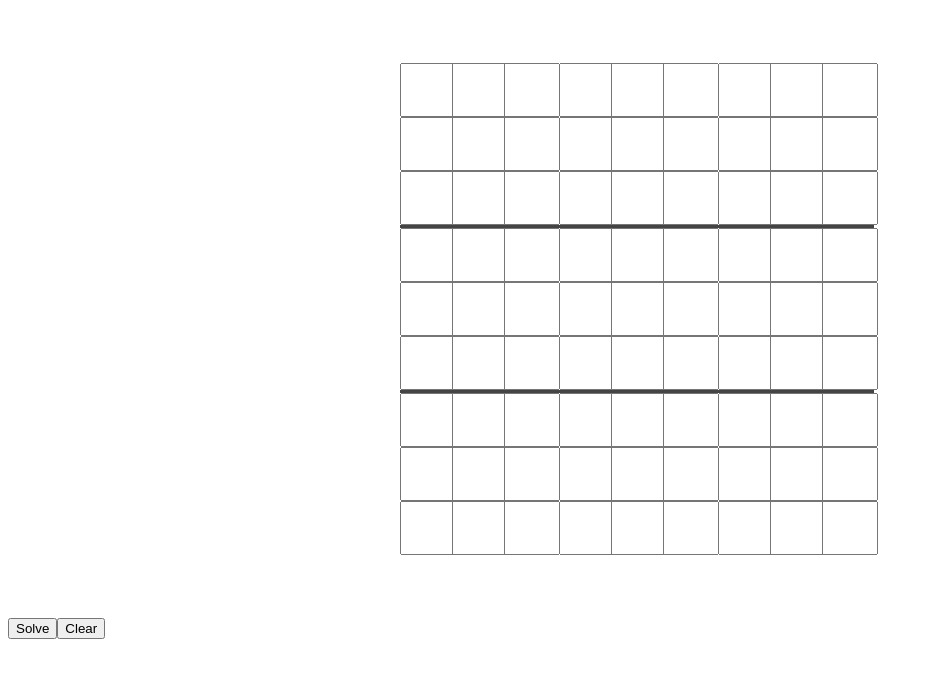
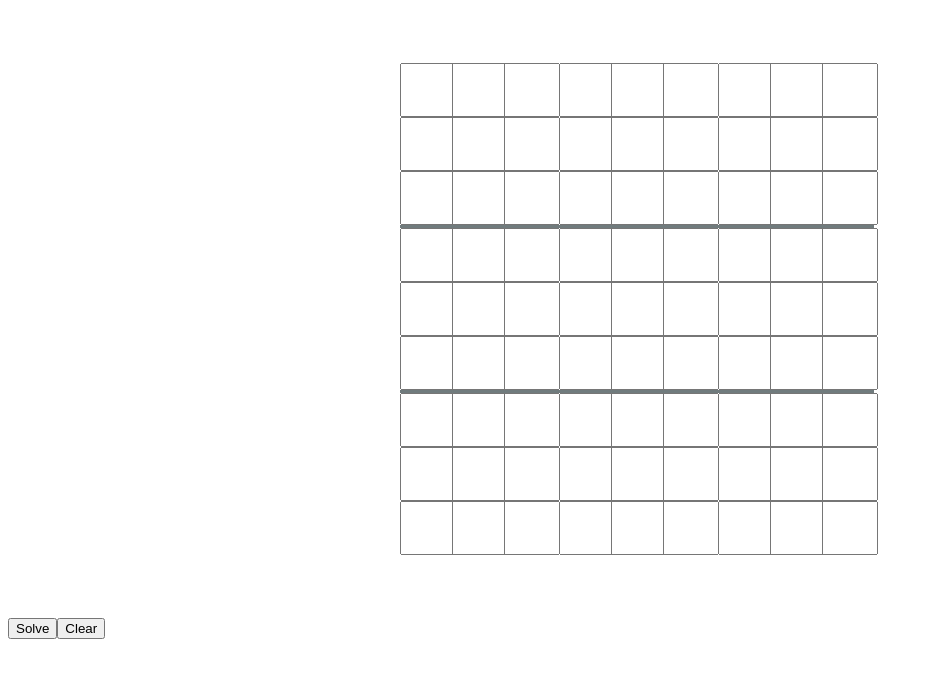
Before and after one commit to mstou/sudoku-solver, a React app: page / in a window 1280 px wide. Shown: the whole page, without its empty margins (0-933 px from the left). Built offline with nearby package versions, Linux system fonts and the light colour scheme.

Commit message:
Change border color

```diff
--- a/public/styles.css
+++ b/public/styles.css
@@ -29,9 +29,9 @@
 }
 
 .borderRight {
-  border-right: 0.2em solid #444;
+  border-right: 0.2em solid  #707b7d;
 }
 
 .borderBottom {
-  border-bottom: 0.2em solid #444;
+  border-bottom: 0.2em solid  #707b7d;
 }
```
